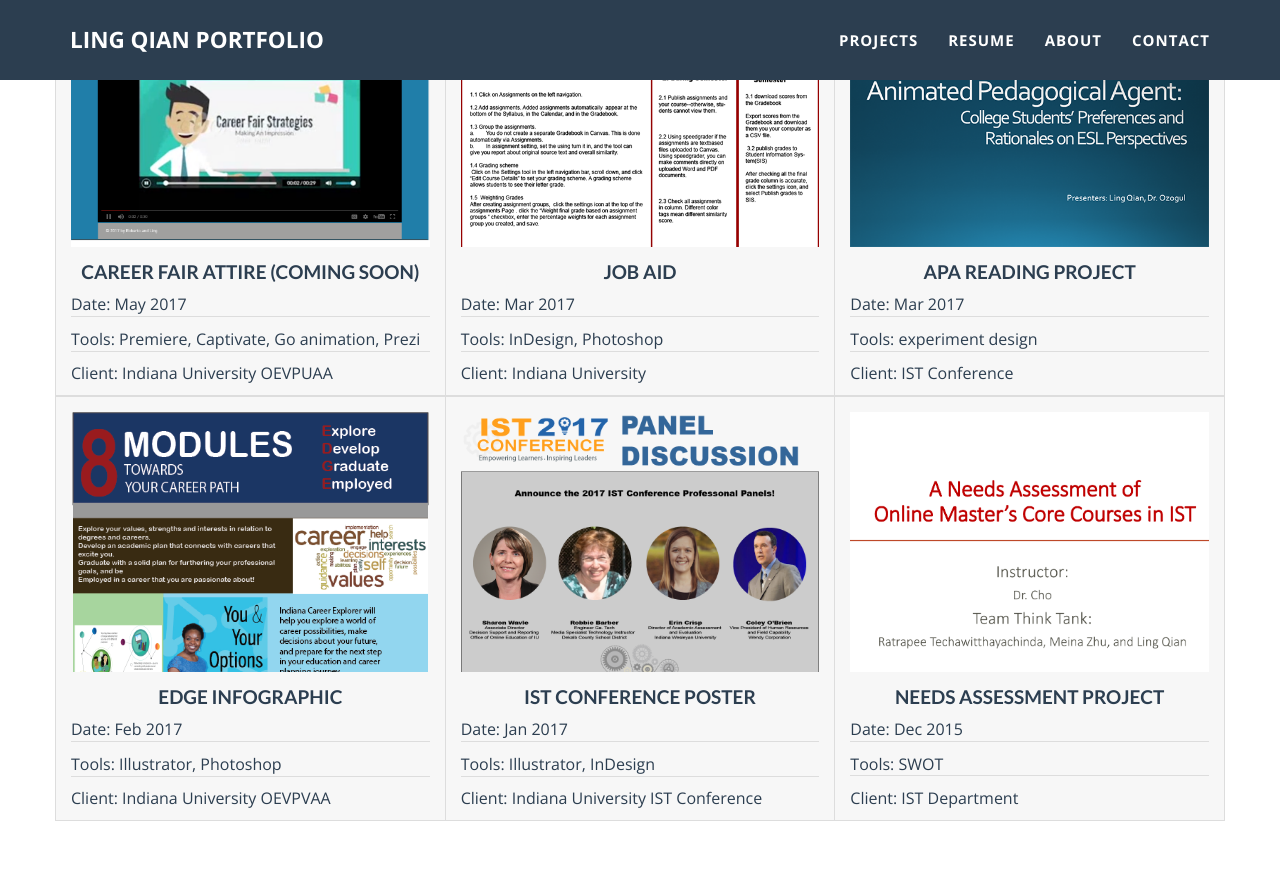
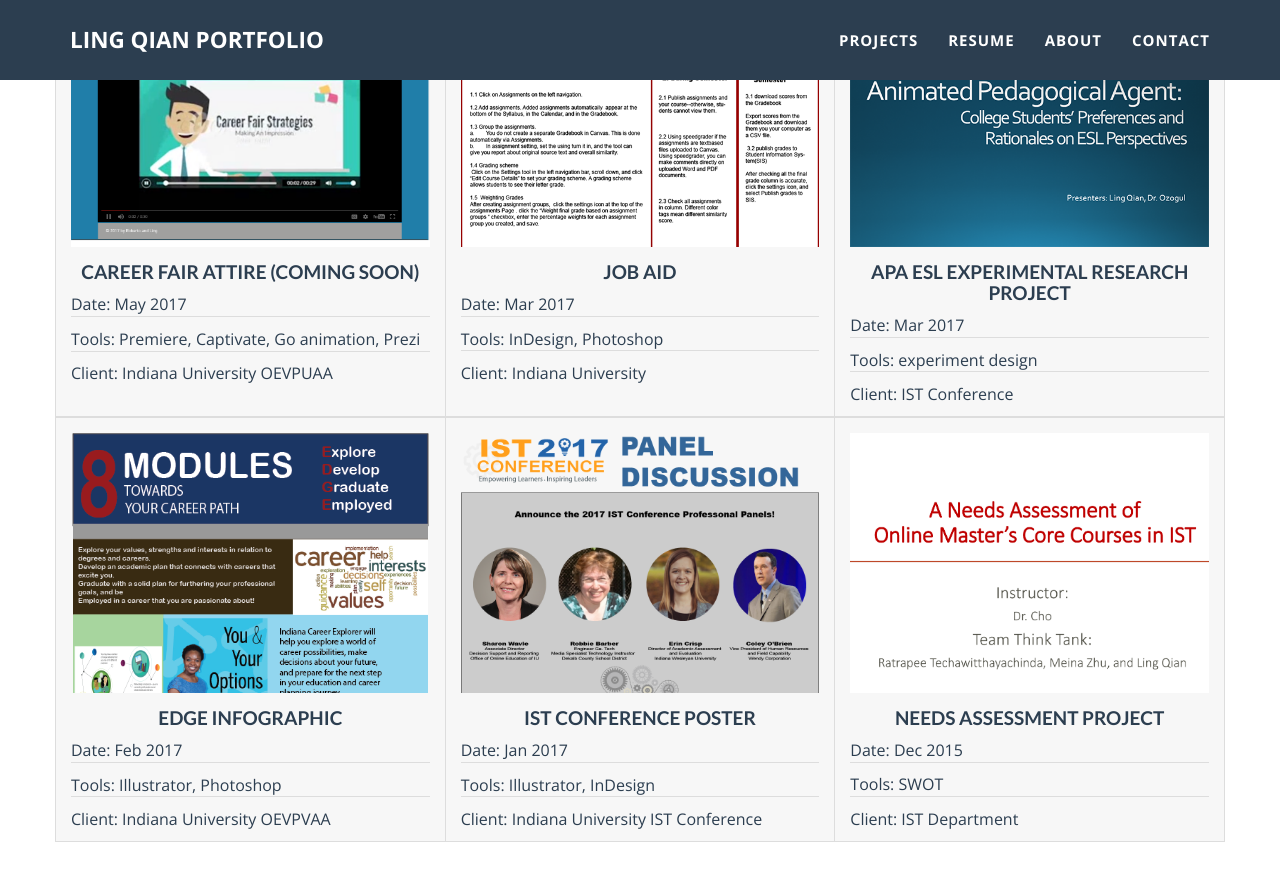
Before and after one commit to lingqiann/lingqiann.github.io, a Jekyll site: the page built from projects.html, in a window 1280 px wide and 900 px high, scrolled down 338 px. Shown: the top 881 px of the window. Built offline with Jekyll 4.4.1, drawn with Linux system fonts in a browser that asks for light colours.

Commit message:
Update 2014-07-14-project-5.markdown

```diff
--- a/_posts/2014-07-14-project-5.markdown
+++ b/_posts/2014-07-14-project-5.markdown
@@ -1,6 +1,6 @@
 ---
 layout: default
-name: APA READING project
+name: APA ESL experimental research project
 date: 2017-03-5
 tools: experiment design
 img: 2017_IST_conference.png
```
